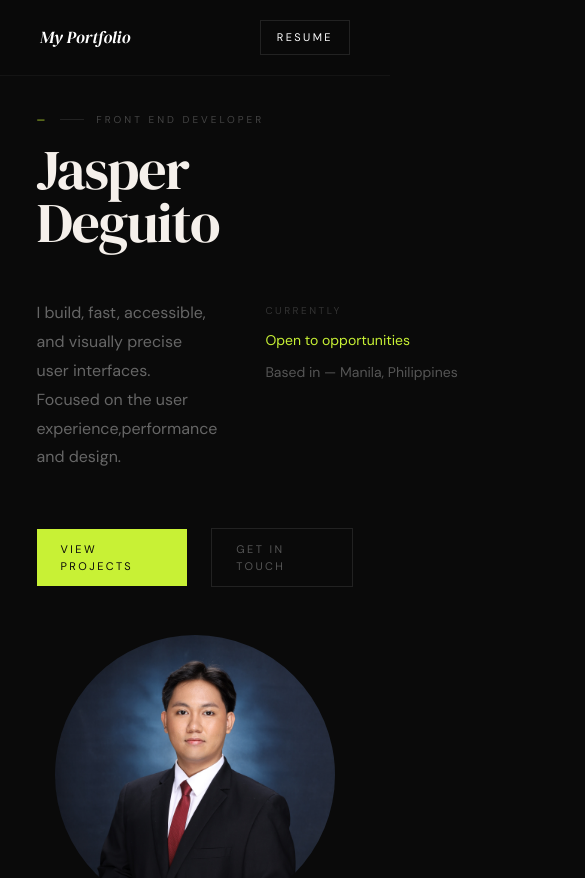
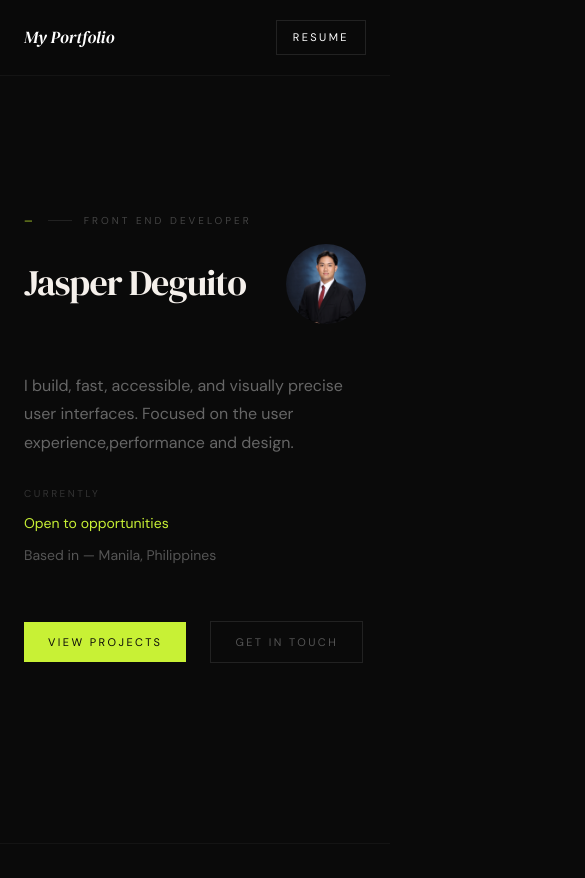
Before and after one commit to bombocaa/portfolio-v2, a React (Vite) app: page / in a window 390 px wide. Shown: the top 878 px of the page, 585 px wide, since content can reach past the window. Built offline with nearby package versions, Linux system fonts and the light colour scheme.

Commit message:
feat: implement responsive portfolio layout with Stack, Contact, Experience, Home, and Navbar components

```diff
--- a/src/components/ContactSection.tsx
+++ b/src/components/ContactSection.tsx
@@ -12,7 +12,7 @@ export default function ContactSection() {
             <div style={{ maxWidth: '1100px', margin: '0 auto' }}>
                 <SectionLabel num="04" label="Contact" />
 
-                <div className="grid gap-20" style={{ gridTemplateColumns: '1fr 1fr', alignItems: 'end' }}>
+                <div className="grid grid-cols-1 md:grid-cols-2 gap-12 md:gap-20 items-end">
                     <div>
                         <div style={{ fontFamily: 'DM Serif Display, serif', fontSize: 'clamp(40px, 6vw, 88px)', lineHeight: 1, letterSpacing: '-0.025em', color: '#f5f0eb', marginBottom: '24px' }}>
                             Let's build
--- a/src/components/ExperienceSection.tsx
+++ b/src/components/ExperienceSection.tsx
@@ -6,7 +6,7 @@ export default function ExperienceSection() {
     return (
         <section id="experience" className="px-10 py-28" style={{ borderBottom: '1px solid #141414' }}>
             <div style={{ maxWidth: '1100px', margin: '0 auto' }}>
-                <div className="grid gap-20" style={{ gridTemplateColumns: '240px 1fr' }}>
+                <div className="grid grid-cols-1 md:grid-cols-[240px_1fr] gap-10 md:gap-20">
                     <div className="pt-1">
                         <SectionLabel num="01" label="Experience" />
                         <div style={{ fontFamily: 'DM Serif Display, serif', fontSize: 'clamp(28px, 3vw, 44px)', lineHeight: 1.1, letterSpacing: '-0.02em', color: '#f5f0eb' }}>
--- a/src/components/HomeSection.tsx
+++ b/src/components/HomeSection.tsx
@@ -3,26 +3,24 @@ import homeProfileImg from '@/assets/home_profile.jpg'
 
 export default function HomeSection() {
     return (
-        <section id="home" className="relative min-h-screen flex items-center justify-center px-10 pt-28 pb-20">
-            <div className="flex flex-col md:flex-row items-center justify-between gap-12 w-full" style={{ maxWidth: '1100px' }}>
-                <div className="flex-1" style={{ maxWidth: '900px' }}>
+        <section id="home" className="relative min-h-screen flex items-center justify-center px-6 md:px-10 pt-28 pb-20">
+            <div className="w-full" style={{ maxWidth: '1100px' }}>
                 <SectionLabel num="—" label="Front End Developer" />
 
-                    <h1 style={{ fontFamily: 'DM Serif Display, serif', fontSize: 'clamp(56px, 9vw, 130px)', lineHeight: 0.95, letterSpacing: '-0.025em', color: '#f5f0eb', marginBottom: '8px' }}>
-                        <span className="block w-full"
-                            style={{
-                                fontFamily: 'DM Serif Display, serif',
-                                fontSize: 'inherit',
-                                lineHeight: 'inherit',
-                                letterSpacing: 'inherit',
-                                color: '#f5f0eb',
-                                marginBottom: '50px'
-                            }}>
+                <div className="flex items-center justify-between gap-6 mb-12">
+                    <h1 style={{ fontFamily: 'DM Serif Display, serif', fontSize: 'clamp(36px, 7vw, 110px)', lineHeight: 0.95, letterSpacing: '-0.025em', color: '#f5f0eb' }}>
                         Jasper Deguito
-                        </span>
                     </h1>
+                    <div className="flex-shrink-0">
+                        <img
+                            src={homeProfileImg}
+                            alt="Hero"
+                            className="w-20 h-20 sm:w-40 sm:h-40 md:w-60 md:h-60 rounded-full object-cover"
+                        />
+                    </div>
+                </div>
 
-                    <div className="flex items-start gap-12">
+                <div className="flex flex-col sm:flex-row items-start gap-6 sm:gap-12">
                     <div style={{ maxWidth: '480px' }}>
                         <p
                             className="text-base leading-relaxed"
@@ -72,16 +70,6 @@ export default function HomeSection() {
                 </div>
             </div>
 
-                <div className="flex-shrink-0">
-                    <img src={homeProfileImg} alt='Hero' style={{
-                        width: '280px',
-                        height: '280px',
-                        borderRadius: '50%',
-                        objectFit: 'cover',
-                    }} />
-                </div>
-            </div>
-
             <div className="absolute bottom-0 left-0 right-0 h-px" style={{ backgroundColor: '#141414' }} />
         </section>
     )
--- a/src/components/Navbar.tsx
+++ b/src/components/Navbar.tsx
@@ -6,7 +6,7 @@ export default function Navbar() {
 
     return (
         <nav
-            className="fixed top-0 left-0 right-0 z-50 flex items-center justify-between px-10 py-5"
+            className="fixed top-0 left-0 right-0 z-50 flex items-center justify-between px-6 md:px-10 py-5"
             style={{ borderBottom: '1px solid #141414', backdropFilter: 'blur(16px)', backgroundColor: 'rgba(10,10,10,0.85)' }}
         >
             <span
--- a/src/components/StackSection.tsx
+++ b/src/components/StackSection.tsx
@@ -13,7 +13,7 @@ export default function StackSection() {
                     </div>
                 </div>
 
-                <div className="grid gap-12" style={{ gridTemplateColumns: 'repeat(3, 1fr)' }}>
+                <div className="grid grid-cols-1 sm:grid-cols-2 md:grid-cols-3 gap-8 md:gap-12">
                     {STACK_GROUPS.map((group) => (
                         <div key={group.label}>
                             <div
```
Lines whose indentation alone changed are shown as unchanged.
